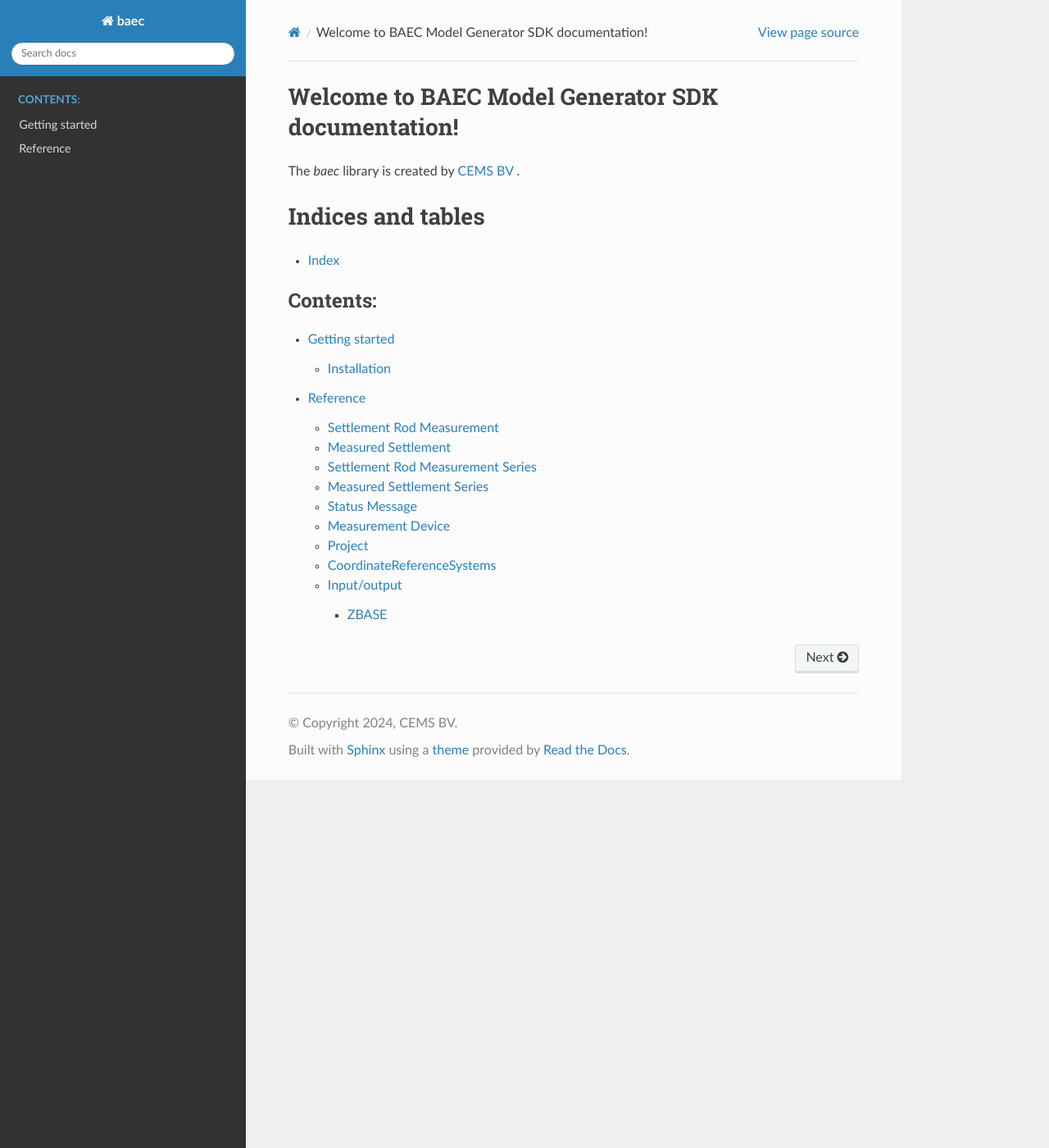
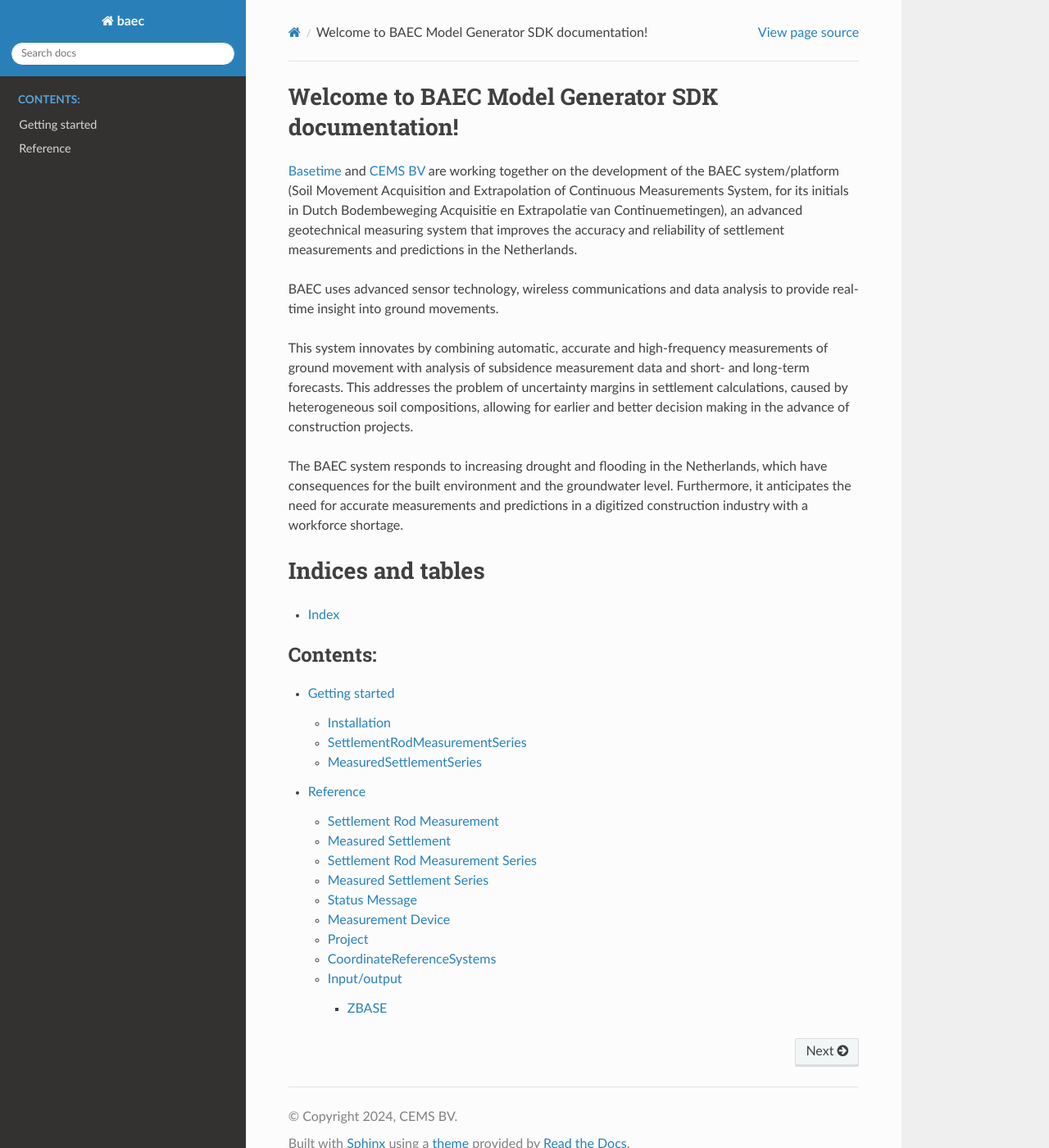
Before and after one commit to cemsbv/BAEC, a Sphinx documentation site: the page built from docs/index.rst, in a window 1280 px wide and 1400 px high. Shown: the whole window at 82% size. Built offline with Sphinx 7.4.7 and the Read the Docs theme 2.0.0, drawn with Linux system fonts in a browser that asks for light colours.

```diff
--- a/docs/index.rst
+++ b/docs/index.rst
@@ -1,7 +1,29 @@
 Welcome to BAEC Model Generator SDK documentation!
 ==================================================
 
-The `baec` library is created by `CEMS BV <https://cemsbv.nl/>`_ .
+`Basetime <https://basetime.nl/>`_ and `CEMS BV <https://cemsbv.nl/>`_ are working
+together on the development of the BAEC system/platform (Soil Movement Acquisition
+and Extrapolation of Continuous
+Measurements System, for its initials in Dutch Bodembeweging Acquisitie en
+Extrapolatie van Continuemetingen), an advanced geotechnical measuring
+system that improves the accuracy and reliability of settlement measurements
+and predictions in the Netherlands.
+
+BAEC uses advanced sensor technology, wireless communications and data
+analysis to provide real-time insight into ground movements.
+
+This system innovates by combining automatic, accurate and high-frequency
+measurements of ground movement with analysis of subsidence measurement data
+and short- and long-term forecasts. This addresses the problem of uncertainty
+margins in settlement calculations, caused by heterogeneous soil compositions,
+allowing for earlier and better decision making in the advance of construction
+projects.
+
+The BAEC system responds to increasing drought and flooding in the Netherlands,
+which have consequences for the built environment and the groundwater level.
+Furthermore, it anticipates the need for accurate measurements and predictions in a
+digitized construction industry with a workforce shortage.
+
 
 Indices and tables
 ==================
```
Also changed, not shown: docs/_static/data/E790M.csv (added, +47 -0 lines), docs/tree/getting_started.rst (+80 -2 lines), 1 other file.
